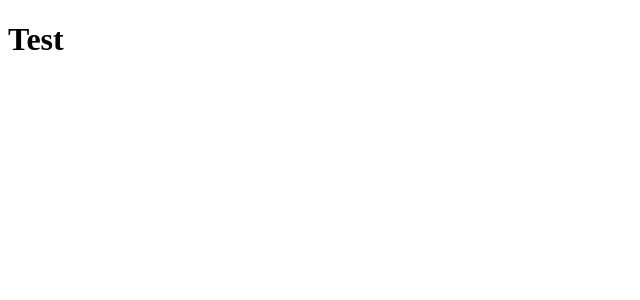
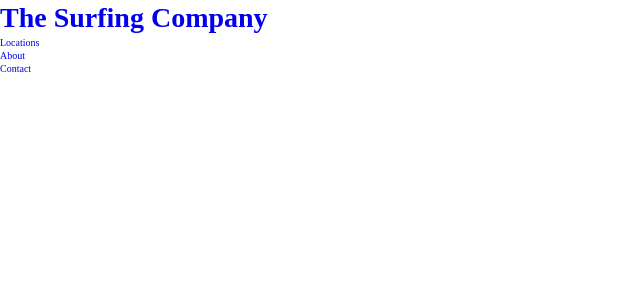
Before and after one commit to pmita/the-surfing-company-react, a React (Create React App) app: page / in a window 1280 px wide. Shown: the top 300 px of the page, without its empty margins (0-640 px from the left). Built offline with nearby package versions, Linux system fonts and the light colour scheme.

Commit message:
routing our Navbar component

```diff
--- a/src/App.js
+++ b/src/App.js
@@ -1,8 +1,22 @@
+import './styling/App.scss';
+//import our components
+import Navbar from './components/Navbar';
+//import everything react router related
+import {BrowserRouter as Router, Switch, Route} from 'react-router-dom';
+
 function App() {
   return (
-    <div className="App">
-      <h1>Test</h1>
-    </div>
+    <Router>
+      <div className="App">
+        <Navbar />
+        <Switch>
+          <Route to='/' exact />
+          <Route to='/locations' />
+          <Route to='/about' />
+          <Route to='/contact' />
+        </Switch>
+      </div>
+    </Router>
   );
 }
 
--- /dev/null
+++ b/src/components/Navbar.js
@@ -0,0 +1,32 @@
+import React from 'react';
+//import everything react router related
+import {Link} from 'react-router-dom';
+
+const Navbar = () => {
+    return(
+        <nav>
+            <h1 id="logo">
+                <Link to='/'>The Surfing Company</Link>
+            </h1>
+            <ul className="nav-links">
+                <li>
+                    <Link to='/locations'>
+                        Locations
+                    </Link>
+                </li>
+                <li>
+                    <Link to='/about'>
+                        About
+                    </Link>
+                </li>
+                <li>
+                    <Link to='/contact'>
+                        Contact
+                    </Link>
+                </li>
+            </ul>
+        </nav>
+    );
+}
+
+export default Navbar;
--- /dev/null
+++ b/src/styling/App.scss
@@ -0,0 +1,17 @@
+//defining our mixins
+@mixin flex($direction, $justify, $align){
+    display: flex;
+    flex-direction: $direction;
+    justify-content: $justify;
+    align-items: $align;
+}
+
+//importing our global styling
+@import './abstract/variables';
+@import './base/global';
+
+//defining the styles for our App.js
+.App{
+    min-height: 100vh;
+    width: 100vw;
+}
--- /dev/null
+++ b/src/styling/abstract/_variables.scss
@@ -0,0 +1,15 @@
+//define our colors
+$dark-green : #024959;
+$mid-green : #026873;
+$light-green : #3BB2BF;
+$occean-green : #7EF2F2;
+$cloudy-green : #C2F2F2;
+$white : #fff;
+
+//define our font sizes
+$h1: 2.8rem;
+$h2: 2.6rem;
+$h3: 2rem;
+$h4: 1.8rem;
+$h5: 1.6rem;
+$h6: 1.4rem;
--- /dev/null
+++ b/src/styling/base/_global.scss
@@ -0,0 +1,49 @@
+*{
+    margin: 0;
+    padding: 0;
+    box-sizing: border-box;
+}
+
+*::before,
+*::after{
+    box-sizing: inherit;
+}
+
+html{
+    font-size: 62.5%;
+    line-height: 1.3;
+}
+
+li{
+    list-style-type: none;
+}
+
+a{
+    text-decoration: none;
+}
+
+//applying our global font sizing
+h1{
+    font-size: $h1;
+}
+h2{
+    font-size: $h2;
+}
+h3{
+    font-size: $h3;
+}
+h4{
+    font-size: $h4;
+}
+h5{
+    font-size: $h5;
+}
+h6{
+    font-size: $h6;
+}
+
+@media only screen and (max-width: 768px){
+    html{
+        font-size: 52.25%;
+    }
+}
```
